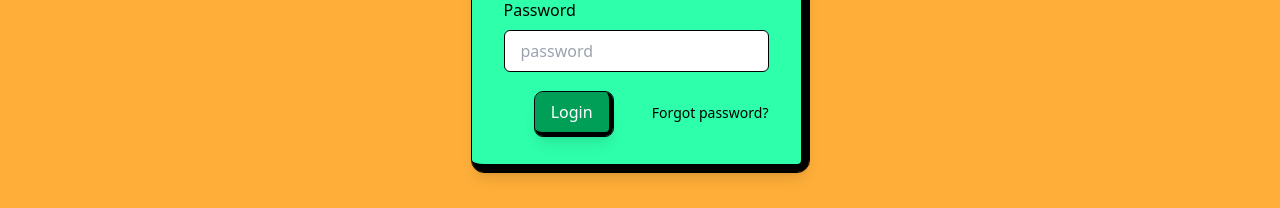
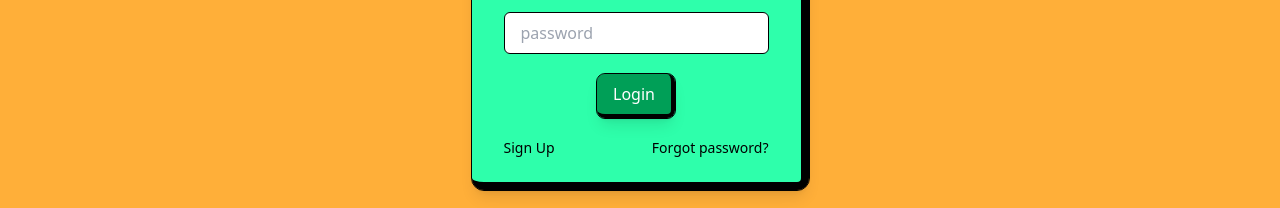
Before and after one commit to rurigrass/citizen-quest, a Next.js app: page /login in a window 1280 px wide. Shown: the part 406-614 px from the top of the page. Built offline with nearby package versions, Linux system fonts and the light colour scheme; no server answers.

Commit message:
arrangement of header changed.

```diff
--- a/components/Header.tsx
+++ b/components/Header.tsx
@@ -15,12 +15,12 @@ const Header = ({ isAuth = false, signOut = null }: { isAuth?: boolean, signOut?
                 </Link>
             </div>
             <div className="flex items-center text-green-green">
-                <ToggleLanguage locales={locales} />
                 {isAuth ?
                     <button className="button bg-nice-yellow hover:bg-nice-blue hover:text-white m-1 py-1 hover:ml-1.5" onClick={signOut}>Sign out</button>
                     :
                     <button className="button bg-nice-yellow hover:bg-nice-blue hover:text-white m-1 py-1 hover:ml-1.5" onClick={() => router.push("/login")}>Login</button>
                 }
+                <ToggleLanguage locales={locales} />
             </div>
         </header >
     )
--- a/components/ToggleLanguage.tsx
+++ b/components/ToggleLanguage.tsx
@@ -37,7 +37,7 @@ const ToggleLanguage = ({ locales }: { locales: string[] | undefined }) => {
 
     return (
         <div>
-            <button className={dropdownOpen ? 'button-pressed bg-nice-blue text-white m-1 py-1' : 'button bg-nice-yellow hover:bg-nice-blue hover:text-white m-1 py-1'}
+            <button className={dropdownOpen ? 'button-pressed bg-nice-blue text-white m-1 py-1' : 'button bg-nice-yellow hover:bg-nice-blue hover:text-white m-1 py-1 hover:ml-1.5'}
                 onClick={() => (dropdownOpen ? closeDropdown() : openDropdown())}>
                 {locale?.substring(0, 2)}
             </button>
--- a/pages/login.tsx
+++ b/pages/login.tsx
@@ -54,11 +54,14 @@ const Login = () => {
                                     onChange={(e) => setPassword(e.target.value)}
                                 />
                             </div>
-                            <div className="mt-4 flex items-baseline justify-between space-x-2">
+                            <div className="mt-4 text-center">
                                 <button
-                                    className="button bg-nice-greenMiddle text-white mx-auto disabled:opacity-50 hover:ml-1.5"
+                                    className="button bg-nice-greenMiddle text-white mx-auto disabled:opacity-50 hover:ml-1"
                                     onClick={signInWithEmail}
                                 >Login</button>
+                            </div>
+                            <div className="mt-4 flex items-baseline justify-between space-x-2">
+                                <a href="#" className="text-sm hover:underline hover:text-nice-blue" onClick={() => router.push("/signup")}>Sign Up</a>
                                 <a href="#" className="text-sm hover:underline">Forgot password?</a>
                             </div>
                         </div>
```
